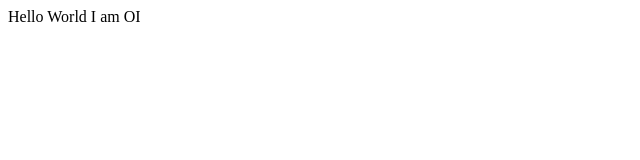
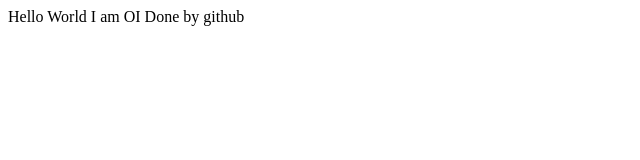
Before and after one commit to orkunozbek/git_training, a plain HTML site: page index.html in a window 1280 px wide. Shown: the whole page, without its empty margins (0-640 px from the left). Drawn offline with Linux system fonts and the light colour scheme.

Commit message:
Update oisidea

```diff
--- a/index.html
+++ b/index.html
@@ -3,5 +3,6 @@
 <body id="index" onload="">
   Hello World
   I am OI
+  Done by github
 </body>
 </html>
```
